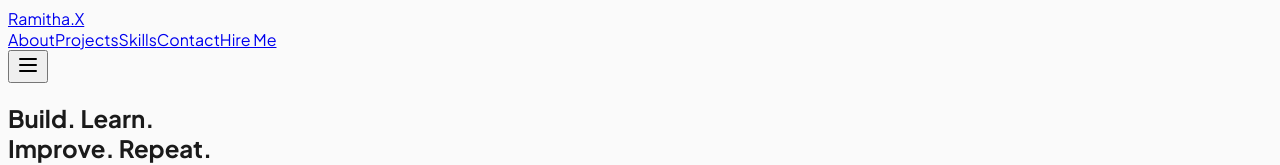
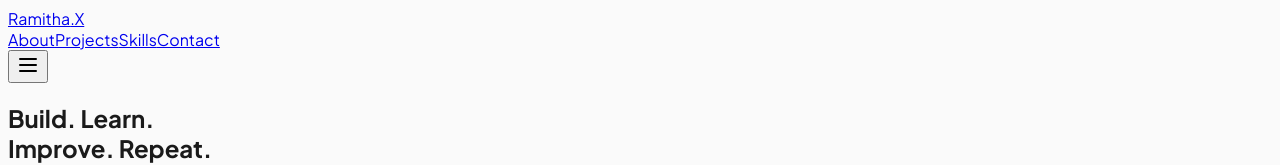
Before and after one commit to ramithax/Portfolio, a React app in the folder src/: page / in a window 1280 px wide. Shown: the top 165 px of the page. Built offline with nearby package versions, Linux system fonts and the light colour scheme; the HTML template or start-up script is replaced by a standard one.

Commit message:
header adjustment

```diff
--- a/src/components/Header.jsx
+++ b/src/components/Header.jsx
@@ -41,11 +41,6 @@ export function Header() {
               {link.name}
             </a>
           )}
-          <a
-            href="#contact"
-            className="px-5 py-2.5 bg-gray-900 text-white text-sm font-medium rounded-full hover:bg-gray-800 transition-colors">
-            Hire Me
-          </a>
         </nav>
 
         {/* Mobile Menu Toggle */}
@@ -69,12 +64,6 @@ export function Header() {
               {link.name}
             </a>
           )}
-          <a
-            href="#contact"
-            className="px-5 py-3 bg-gray-900 text-white text-center text-sm font-medium rounded-lg hover:bg-gray-800 transition-colors mt-2"
-            onClick={() => setIsMobileMenuOpen(false)}>
-            Hire Me
-          </a>
         </div>
       }
     </header>
--- a/src/components/Hero.jsx
+++ b/src/components/Hero.jsx
@@ -54,7 +54,8 @@ export function Hero() {
               </a>
 
               <a
-                href="#contact"
+                href="/resume.pdf"
+                download
                 className="inline-flex items-center justify-center gap-2 px-8 py-4 bg-white text-gray-900 border border-gray-200 font-medium rounded-full hover:bg-gray-50 hover:border-gray-300 transition-all"
               >
                 <Download size={18} />
```
Also changed, not shown: 1 other file (tests, documents, lock files or other folders).
